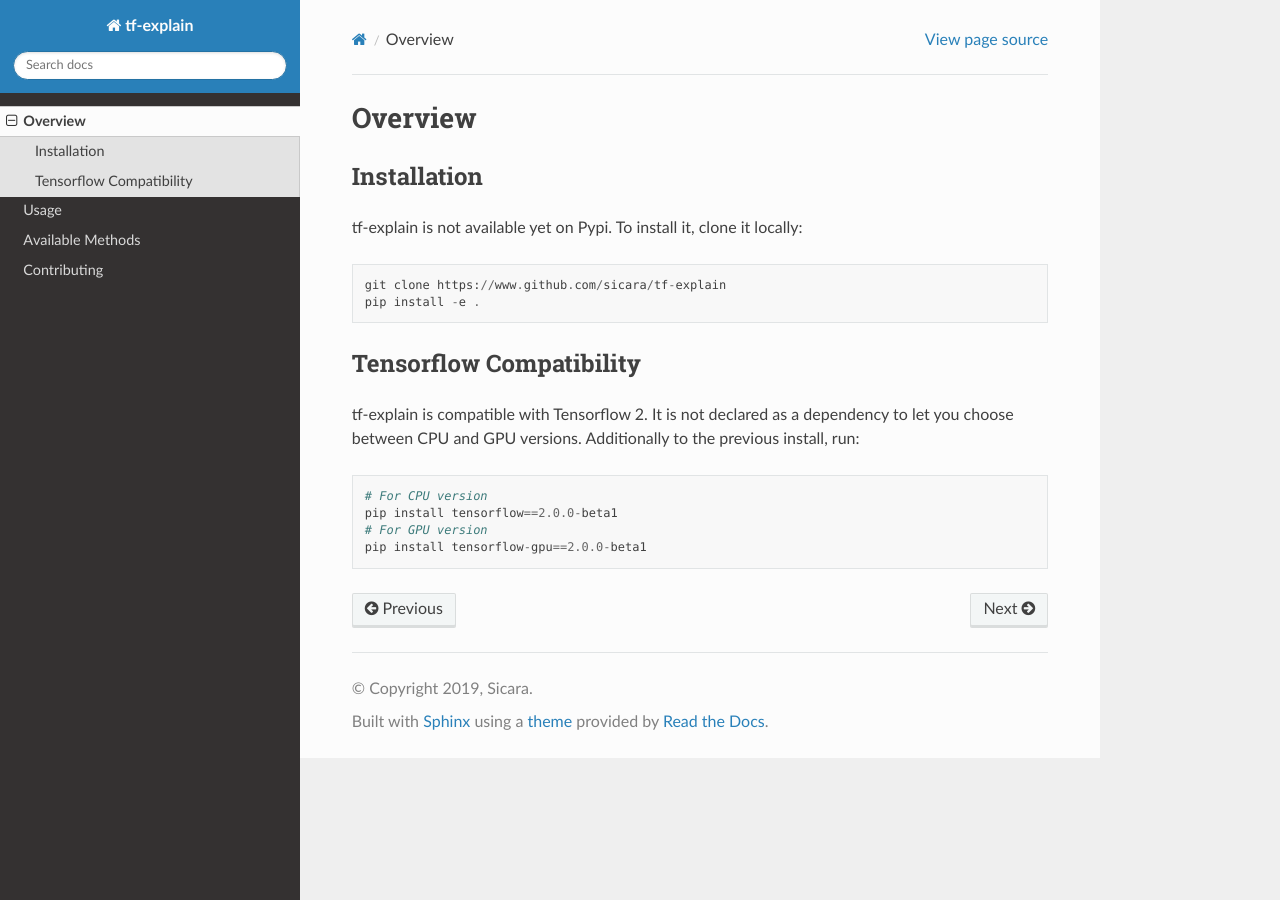
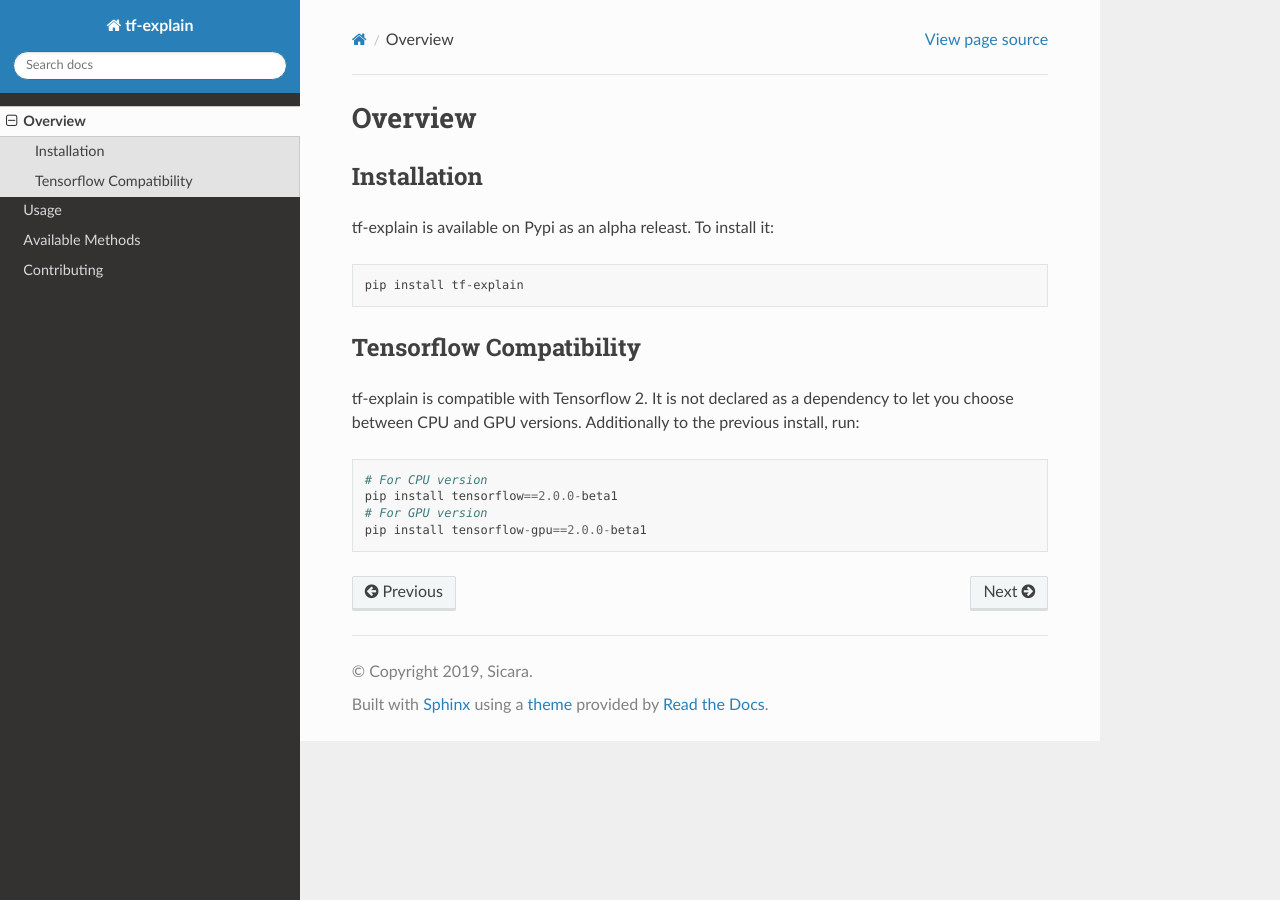
Before and after one commit to sicara/tf-explain, a Sphinx documentation site: the page built from docs/source/overview.rst, in a window 1280 px wide. Built offline with Sphinx 7.4.7 and the Read the Docs theme 2.0.0, drawn with Linux system fonts in a browser that asks for light colours; pages that are not in the unit, such as notebooks, are missing from menus.

Commit message:
Preparing alpha release

```diff
--- a/docs/source/overview.rst
+++ b/docs/source/overview.rst
@@ -5,10 +5,9 @@
 Installation
 ************
 
-tf-explain is not available yet on Pypi. To install it, clone it locally:
+tf-explain is available on Pypi as an alpha releast. To install it:
 ::
-    git clone https://www.github.com/sicara/tf-explain
-    pip install -e .
+    pip install tf-explain
 
 
 Tensorflow Compatibility
```
Also changed, not shown: README.md (+12 -3 lines).
